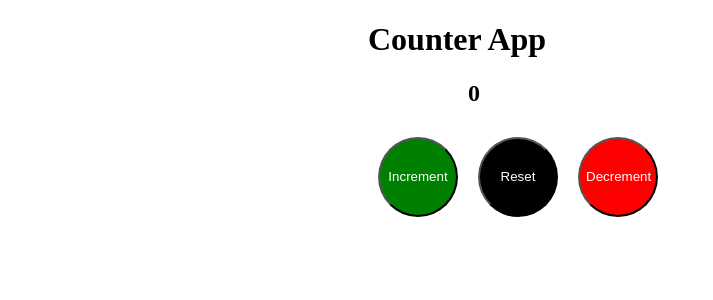
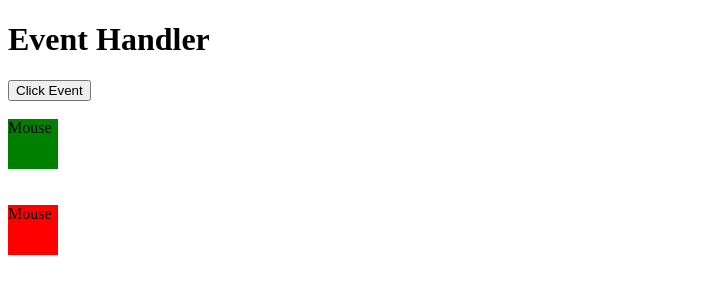
Before and after one commit to Ajit180/Angular-Tut, an Angular app: page / in a window 1280 px wide. Shown: the top 300 px of the page, without its empty margins (0-713 px from the left). Built offline with nearby package versions, Linux system fonts and the light colour scheme.

Commit message:
Event error so ne branch

```diff
--- a/src/app/app.css
+++ b/src/app/app.css
@@ -1,4 +1,4 @@
-.btn{
+/* .btn{
    width: 80px;
    height: 80px;
    border-radius: 50%;
@@ -30,4 +30,4 @@
 .box{
     margin-left: 200px;
     margin-left: 360px;
-}
+} */
--- a/src/app/app.html
+++ b/src/app/app.html
@@ -1,4 +1,4 @@
-<div class="box">
+<!-- <div class="box">
     <h1>Counter App</h1>
      <h2 class="header">{{count}}</h2>
      <div>
@@ -6,4 +6,18 @@
          <button class="btn bg-black" (click)="handlecounter('reset')">Reset</button>
          <button class="btn bg-red" (click)="handlecounter('minus')">Decrement</button>
      </div>
-</div>
+</div> -->
+
+
+<h1>Event Handler</h1>
+<button class="btn" name="btn-name" (click)="handleEvent($event)">Click Event</button>
+
+<br>
+<br>
+
+<div class="btn1" name="btn-mouseenter" (mouseenter)="handleEventM($event)" style="width: 50px; height: 50px; background-color: green;">Mouse</div>
+
+<br>
+<br>
+
+<div class="btn2" name="btn-mouseleave" (mouseleave)="handleEventM($event)" style="width: 50px; height: 50px; background-color: red;">Mouse</div>
--- a/src/app/app.ts
+++ b/src/app/app.ts
@@ -11,29 +11,28 @@ import { ProfileComponent } from './profile/profile';
 })
 export class App {
 
-   count:number=0;
+  //  count:number=0
+  //    handlecounter(val:string){
+  //      if(val=='plus'){
+  //       this.count=this.count+1
+  //      }
+  //      else if(val=='minus'){
+  //       this.count=this.count-1;
+  //      }
+  //      else{
+  //       this.count=0;
+  //      }
+  //    }
 
-    //  increment(){
-    //    this.count++;
-    //  }
+  handleEvent(event:any){
+    console.log("Function called type",event.type);
+    console.log("Function called target",event.target.name);
+    console.log("function called event",(event.target as Element).className)
+  }
 
-    //  decrement(){
-    //   this.count--;
-    //  }
 
-    //  reset(){
-    //   this.count=0;
-    //  }
+  handleEventM(event:MouseEvent){
+    console.log("Function called ",event.type);
+}
 
-     handlecounter(val:string){
-       if(val=='plus'){
-        this.count=this.count+1
-       }
-       else if(val=='minus'){
-        this.count=this.count-1;
-       }
-       else{
-        this.count=0;
-       }
-     }
 }
```
